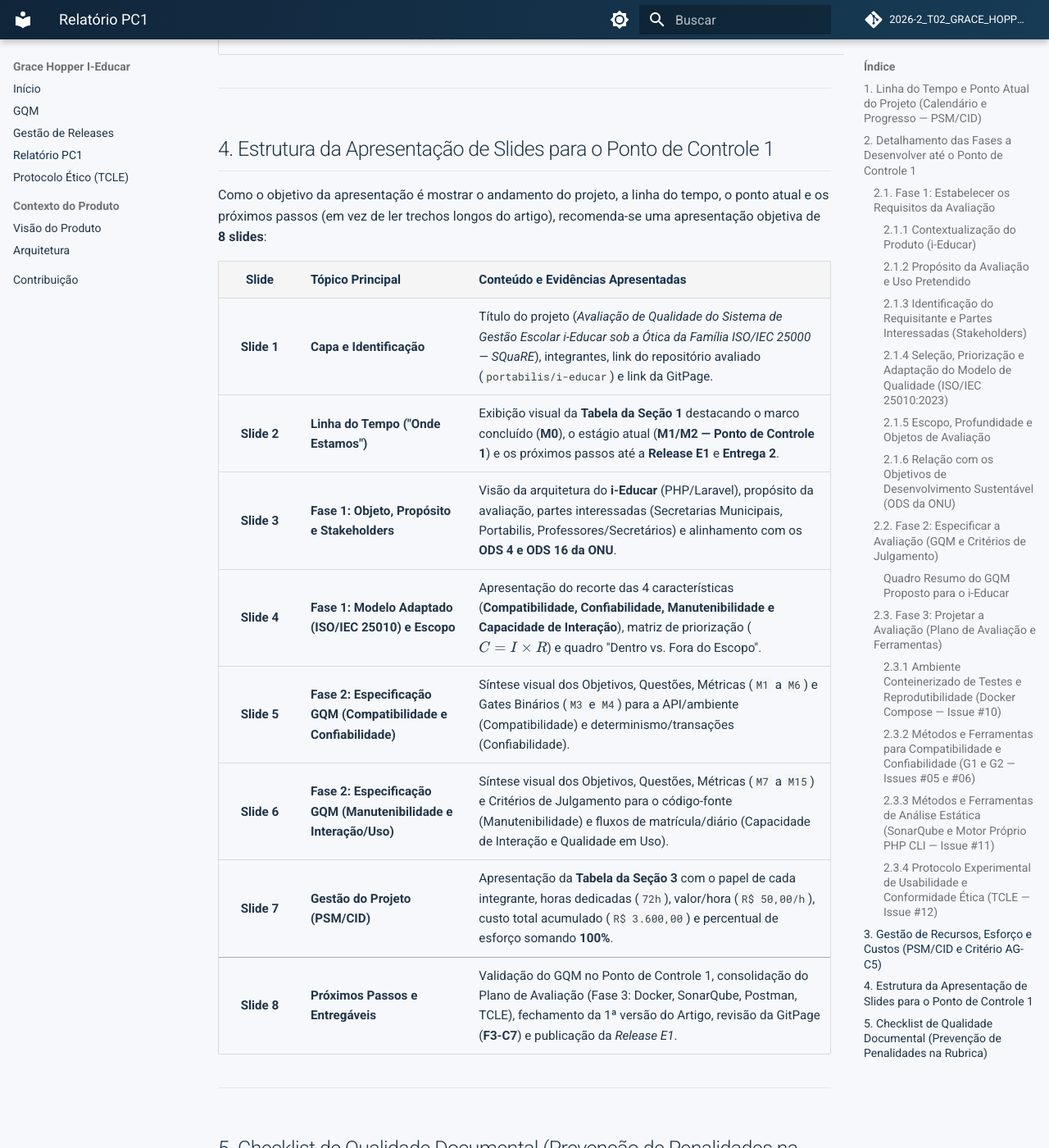
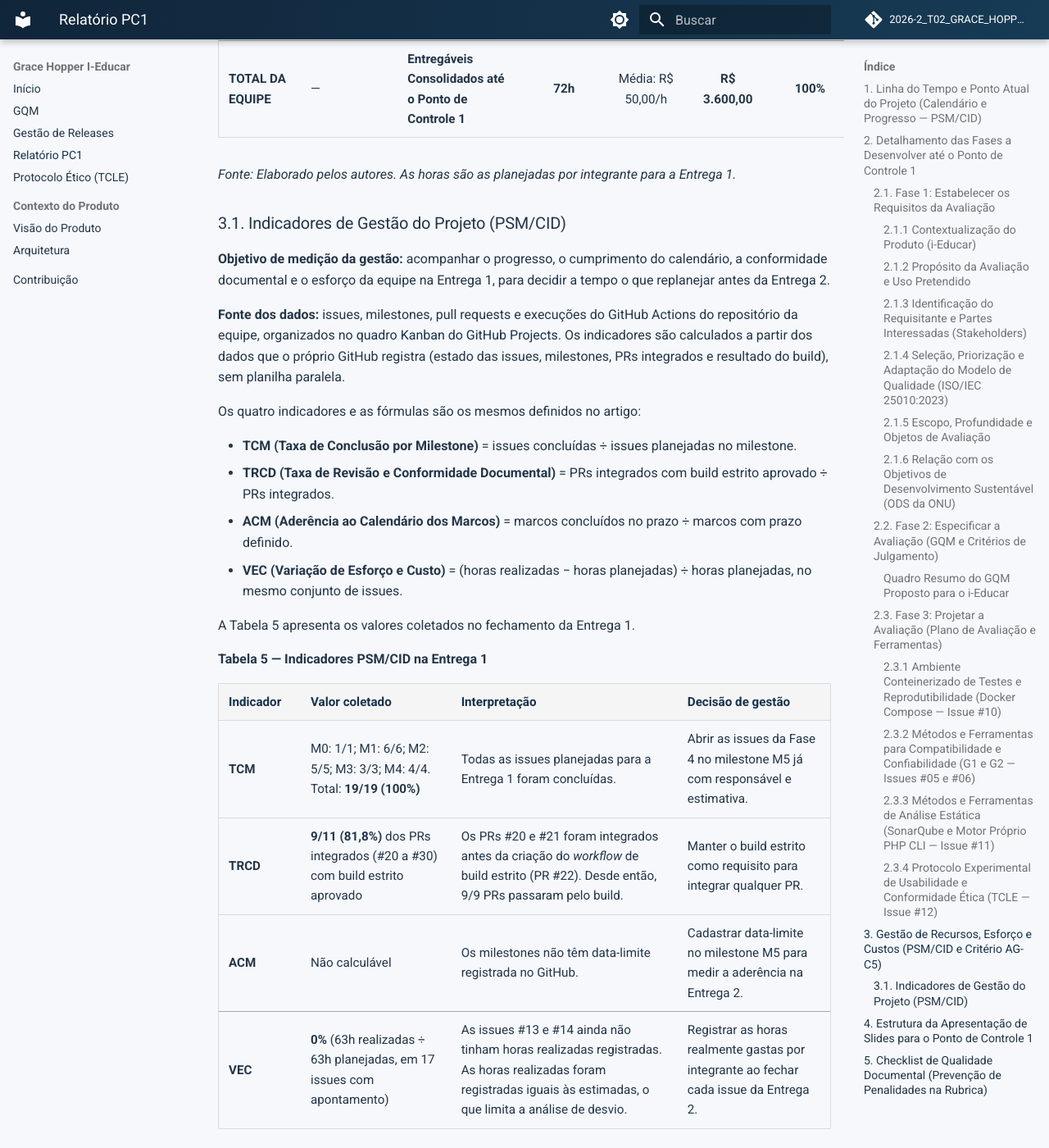
Before and after one commit to FCTE-Qualidade-de-Software-1/2026-2_T02_GRACE_HOPPER, an MkDocs documentation site: the page built from docs/relatorio_de_planejamento_ponto_de_controle_1_i_educar.md, in a window 1280 px wide and 1400 px high, scrolled down 17032 px. Shown: the whole window at 82% size. Built offline with MkDocs 1.6.1 and Material for MkDocs 9.7.7, drawn with Linux system fonts in a browser that asks for light colours; comment, search, counter and statistics services are not loaded; some of the changed text lies outside the part shown.

Commit message:
docs(psm): atualiza linha do tempo e adiciona indicadores PSM/CID na GitPage #15
- Marcos M0 a M4 marcados como concluídos e M5 como próximo marco
- Nome da característica corrigido para Capacidade de Interação no M1
- Nova seção 3.1 com objetivo de medição, Kanban e indicadores TCM, TRCD, ACM e VEC
- Tabelas 3, 4 e 5 numeradas e com fonte
- Roteiro dos slides alinhado aos indicadores e ao estado atual

Relacionado a #19

Co-Authored-By: Claude Opus 5.5 <noreply@anthropic.com>
Claude-Session: https://claude.ai/code/session_013t9RVzQQP7bM2m1a9hxsn8

```diff
--- a/docs/relatorio_de_planejamento_ponto_de_controle_1_i_educar.md
+++ b/docs/relatorio_de_planejamento_ponto_de_controle_1_i_educar.md
@@ -10,16 +10,20 @@
 
 ## 1. Linha do Tempo e Ponto Atual do Projeto (Calendário e Progresso — PSM/CID)
 
-Esta seção substitui a exibição de trechos soltos do artigo, permitindo que a professora acompanhe visualmente a evolução do trabalho, o estágio atual da equipe e o encadeamento das entregas até a **Release E1**.
+Esta seção substitui a exibição de trechos soltos do artigo, permitindo que a professora acompanhe visualmente a evolução do trabalho, o estágio atual da equipe e o encadeamento das entregas até a **Release E1**. A Tabela 3 apresenta a situação dos marcos no fechamento da Entrega 1: os marcos M0 a M4 foram concluídos, e o M5 corresponde à Entrega 2.
+
+**Tabela 3 — Linha do tempo dos marcos do projeto**
 
 | Marco (Milestone) | Etapa / Período Relativo | Fase / Entregável Relacionado | Descrição das Atividades | Status Atual |
 | :--- | :--- | :--- | :--- | :--- |
 | **M0: Setup Inicial** | Etapa 1 | Concepção e Infraestrutura | Definição do grupo, escolha do software livre **i-Educar**, criação do repositório Git, configuração de *Issues/Milestones* e estrutura base da GitPage. | **CONCLUÍDO** |
-| **M1: Requisitos da Avaliação** | Etapa 2 | **Fase 1 (ISO/IEC 25040)** | Definição do propósito da avaliação, identificação de *stakeholders*, adaptação gráfica do modelo de qualidade, justificativa das 4 características (Compatibilidade, Confiabilidade, Manutenibilidade e Usabilidade), definição de escopo/profundidade e alinhamento aos ODS da ONU. | **ONDE ESTAMOS (Ponto de Controle 1)** |
-| **M2: Especificação da Avaliação** | Etapa 3 | **Fase 2 (ISO/IEC 25040)** | Construção das árvores GQM (*Goal-Question-Metric*) para as 4 características selecionadas, definição das métricas, fórmulas de cálculo, níveis de pontuação (limiares numéricos) e critérios de julgamento. | **EM ANDAMENTO (Próximo Passo Imediato)** |
-| **M3: Projeto da Avaliação** | Etapa 4 | **Fase 3 (ISO/IEC 25040)** | Seleção das ferramentas de análise e teste (SonarQube, Postman, Lighthouse, TCLE), definição do ambiente Docker do i-Educar, planejamento de coleta e cronograma de execução. | **PLANEJADO** |
-| **M4: Consolidação, Slides e Release E1** | Etapa 5 (Marco da Entrega 1) | **GitPage + Artigo v1 + Slides PC1 + Release 1** | Redação da 1ª versão do artigo (Introdução, Referencial Teórico, Metodologia, Fases 1 a 3), atualização da GitPage, elaboração dos slides do Ponto de Controle 1, Tabela de Contribuição/Custos e publicação da *Tag/Release E1*. | **PLANEJADO** |
-| **M5: Execução e Conclusão** | Etapa Final (Pós-Entrega 1) | **Fase 4 (ISO/IEC 25040) + Entrega 2** | Ajustes apontados pela professora no PC1, coleta de dados brutos, logs e vídeos no i-Educar (Fase 4), análise dos resultados e conclusão da 2ª versão do artigo (*Release E2*). | **FUTURO (Entrega 2)** |
+| **M1: Requisitos da Avaliação** | Etapa 2 | **Fase 1 (ISO/IEC 25040)** | Definição do propósito da avaliação, identificação de *stakeholders*, adaptação gráfica do modelo de qualidade, justificativa das 4 características (Compatibilidade, Confiabilidade, Manutenibilidade e Capacidade de Interação), definição de escopo/profundidade e alinhamento aos ODS da ONU. | **CONCLUÍDO** |
+| **M2: Especificação da Avaliação** | Etapa 3 | **Fase 2 (ISO/IEC 25040)** | Construção das árvores GQM (*Goal-Question-Metric*) para as 4 características selecionadas, definição das métricas, fórmulas de cálculo, níveis de pontuação (limiares numéricos) e critérios de julgamento. | **CONCLUÍDO** |
+| **M3: Projeto da Avaliação** | Etapa 4 | **Fase 3 (ISO/IEC 25040)** | Seleção das ferramentas de análise e teste (SonarQube, Postman, Lighthouse, TCLE), definição do ambiente Docker do i-Educar, planejamento de coleta e cronograma de execução. | **CONCLUÍDO** |
+| **M4: Consolidação, Slides e Release E1** | Etapa 5 (Marco da Entrega 1) | **GitPage + Artigo v1 + Slides PC1 + Release 1** | Redação da 1ª versão do artigo (Introdução, Referencial Teórico, Metodologia, Fases 1 a 3), atualização da GitPage, elaboração dos slides do Ponto de Controle 1, Tabela de Contribuição/Custos e publicação da *Tag/Release E1*. | **CONCLUÍDO** |
+| **M5: Execução e Conclusão** | Etapa Final (Pós-Entrega 1) | **Fase 4 (ISO/IEC 25040) + Entrega 2** | Ajustes apontados pela professora no PC1, coleta de dados brutos, logs e vídeos no i-Educar (Fase 4), análise dos resultados e conclusão da 2ª versão do artigo (*Release E2*). | **PRÓXIMO MARCO (Entrega 2)** |
+
+*Fonte: Elaborado pelos autores a partir dos milestones do repositório da equipe.*
 
 ---
 
@@ -270,7 +274,9 @@ Para a medição empírica das métricas de **Capacidade de Interação** e **Qu
 
 ## 3. Gestão de Recursos, Esforço e Custos (PSM/CID e Critério AG-C5)
 
-Conforme solicitado pela professora e exigido pela métrica de **Recursos e Custos (PSM/CID)** e pelo critério **AG-C5 (Transparência da Contribuição Individual)**, a tabela abaixo unifica as tarefas executadas, a quantidade de horas dedicadas, o **valor por hora de cada integrante** e o **percentual de esforço (somando 100%)**.
+Conforme solicitado pela professora e exigido pela métrica de **Recursos e Custos (PSM/CID)** e pelo critério **AG-C5 (Transparência da Contribuição Individual)**, a tabela abaixo unifica as tarefas executadas, a quantidade de horas dedicadas, o **valor por hora de cada integrante** e o **percentual de esforço (somando 100%)**, conforme a Tabela 4.
+
+**Tabela 4 — Esforço, custo e percentual de contribuição por integrante**
 
 | Integrante | Papel Principal na Equipe | Responsabilidades e Tarefas no Ponto de Controle 1 | Horas Dedicadas (h) | Valor / Hora (R$) | Custo Total (R$) | % de Esforço (AG-C5) |
 | :--- | :--- | :--- | :---: | :---: | :---: | :---: |
@@ -282,6 +288,34 @@ Conforme solicitado pela professora e exigido pela métrica de **Recursos e Cust
 | **Ricardo Lucas Winchello Vieira Branco** | Revisor da GitPage e do artigo | Revisão da GitPage e do artigo. | 12h | R$ 50,00 | R$ 600,00 | **16,66%** |
 | **TOTAL DA EQUIPE** | — | **Entregáveis Consolidados até o Ponto de Controle 1** | **72h** | Média: R$ 50,00/h | **R$ 3.600,00** | **100%** |
 
+*Fonte: Elaborado pelos autores. As horas são as planejadas por integrante para a Entrega 1.*
+
+### 3.1. Indicadores de Gestão do Projeto (PSM/CID)
+
+**Objetivo de medição da gestão:** acompanhar o progresso, o cumprimento do calendário, a conformidade documental e o esforço da equipe na Entrega 1, para decidir a tempo o que replanejar antes da Entrega 2.
+
+**Fonte dos dados:** issues, milestones, pull requests e execuções do GitHub Actions do repositório da equipe, organizados no [quadro Kanban do GitHub Projects](https://github.com/orgs/FCTE-Qualidade-de-Software-1/projects/34). Os indicadores são calculados a partir dos dados que o próprio GitHub registra (estado das issues, milestones, PRs integrados e resultado do build), sem planilha paralela.
+
+Os quatro indicadores e as fórmulas são os mesmos definidos no artigo:
+
+- **TCM (Taxa de Conclusão por Milestone)** = issues concluídas ÷ issues planejadas no milestone.
+- **TRCD (Taxa de Revisão e Conformidade Documental)** = PRs integrados com build estrito aprovado ÷ PRs integrados.
+- **ACM (Aderência ao Calendário dos Marcos)** = marcos concluídos no prazo ÷ marcos com prazo definido.
+- **VEC (Variação de Esforço e Custo)** = (horas realizadas − horas planejadas) ÷ horas planejadas, no mesmo conjunto de issues.
+
+A Tabela 5 apresenta os valores coletados no fechamento da Entrega 1.
+
+**Tabela 5 — Indicadores PSM/CID na Entrega 1**
+
+| Indicador | Valor coletado | Interpretação | Decisão de gestão |
+| :--- | :--- | :--- | :--- |
+| **TCM** | M0: 1/1; M1: 6/6; M2: 5/5; M3: 3/3; M4: 4/4. Total: **19/19 (100%)** | Todas as issues planejadas para a Entrega 1 foram concluídas. | Abrir as issues da Fase 4 no milestone M5 já com responsável e estimativa. |
+| **TRCD** | **9/11 (81,8%)** dos PRs integrados (#20 a #30) com build estrito aprovado | Os PRs #20 e #21 foram integrados antes da criação do *workflow* de build estrito (PR #22). Desde então, 9/9 PRs passaram pelo build. | Manter o build estrito como requisito para integrar qualquer PR. |
+| **ACM** | Não calculável | Os milestones não têm data-limite registrada no GitHub. | Cadastrar data-limite no milestone M5 para medir a aderência na Entrega 2. |
+| **VEC** | **0%** (63h realizadas ÷ 63h planejadas, em 17 issues com apontamento) | As issues #13 e #14 ainda não tinham horas realizadas registradas. As horas realizadas foram registradas iguais às estimadas, o que limita a análise de desvio. | Registrar as horas realmente gastas por integrante ao fechar cada issue da Entrega 2. |
+
+*Fonte: Elaborado pelos autores a partir das issues, milestones, PRs e execuções do GitHub Actions do repositório da equipe.*
+
 ---
 
 ## 4. Estrutura da Apresentação de Slides para o Ponto de Controle 1
@@ -291,13 +325,13 @@ Como o objetivo da apresentação é mostrar o andamento do projeto, a linha do
 | Slide | Tópico Principal | Conteúdo e Evidências Apresentadas |
 | :---: | :--- | :--- |
 | **Slide 1** | **Capa e Identificação** | Título do projeto (*Avaliação de Qualidade do Sistema de Gestão Escolar i-Educar sob a Ótica da Família ISO/IEC 25000 — SQuaRE*), integrantes, link do repositório avaliado (`portabilis/i-educar`) e link da GitPage. |
-| **Slide 2** | **Linha do Tempo ("Onde Estamos")** | Exibição visual da **Tabela da Seção 1** destacando o marco concluído (**M0**), o estágio atual (**M1/M2 — Ponto de Controle 1**) e os próximos passos até a **Release E1** e **Entrega 2**. |
+| **Slide 2** | **Linha do Tempo ("Onde Estamos")** | Exibição visual da **Tabela 3** com os marcos **M0 a M4** concluídos na Entrega 1 e o **M5** como próximo marco (**Entrega 2**). |
 | **Slide 3** | **Fase 1: Objeto, Propósito e Stakeholders** | Visão da arquitetura do **i-Educar** (PHP/Laravel), propósito da avaliação, partes interessadas (Secretarias Municipais, Portabilis, Professores/Secretários) e alinhamento com os **ODS 4 e ODS 16 da ONU**. |
 | **Slide 4** | **Fase 1: Modelo Adaptado (ISO/IEC 25010) e Escopo** | Apresentação do recorte das 4 características (**Compatibilidade, Confiabilidade, Manutenibilidade e Capacidade de Interação**), matriz de priorização ($C = I \times R$) e quadro "Dentro vs. Fora do Escopo". |
-| **Slide 5** | **Fase 2: Especificação GQM (Compatibilidade e Confiabilidade)** | Síntese visual dos Objetivos, Questões, Métricas (`M1` a `M6`) e Gates Binários (`M3` e `M4`) para a API/ambiente (Compatibilidade) e determinismo/transações (Confiabilidade). |
-| **Slide 6** | **Fase 2: Especificação GQM (Manutenibilidade e Interação/Uso)** | Síntese visual dos Objetivos, Questões, Métricas (`M7` a `M15`) e Critérios de Julgamento para o código-fonte (Manutenibilidade) e fluxos de matrícula/diário (Capacidade de Interação e Qualidade em Uso). |
-| **Slide 7** | **Gestão do Projeto (PSM/CID)** | Apresentação da **Tabela da Seção 3** com o papel de cada integrante, horas dedicadas (`72h`), valor/hora (`R$ 50,00/h`), custo total acumulado (`R$ 3.600,00`) e percentual de esforço somando **100%**. |
-| **Slide 8** | **Próximos Passos e Entregáveis** | Validação do GQM no Ponto de Controle 1, consolidação do Plano de Avaliação (Fase 3: Docker, SonarQube, Postman, TCLE), fechamento da 1ª versão do Artigo, revisão da GitPage (**F3-C7**) e publicação da *Release E1*. |
+| **Slide 5** | **Fase 2: Especificação GQM (Compatibilidade e Confiabilidade)** | Síntese visual dos Objetivos, Questões, Hipóteses, Métricas (`M1` a `M6`) e Gates Binários (`M3` e `M4`) para a API/ambiente (Compatibilidade) e determinismo/transações (Confiabilidade). |
+| **Slide 6** | **Fase 2: Especificação GQM (Manutenibilidade e Interação/Uso)** | Síntese visual dos Objetivos, Questões, Hipóteses, Métricas (`M7` a `M15`) e Critérios de Julgamento para o código-fonte (Manutenibilidade) e fluxos de matrícula/diário (Capacidade de Interação e Qualidade em Uso). |
+| **Slide 7** | **Gestão do Projeto (PSM/CID)** | Objetivo de medição da gestão, indicadores **TCM, TRCD, ACM e VEC** (Tabela 5), quadro Kanban e a **Tabela 4** com papel de cada integrante, horas (`72h`), valor/hora (`R$ 50,00/h`), custo total (`R$ 3.600,00`) e esforço somando **100%**. |
+| **Slide 8** | **Próximos Passos e Entregáveis** | Ajustes do retorno do Ponto de Controle 1, publicação da *Release E1* e início da Fase 4: congelar manifestos, executar as medições no ambiente Docker e consolidar o artigo para a Entrega 2. |
 
 ---
 
```
